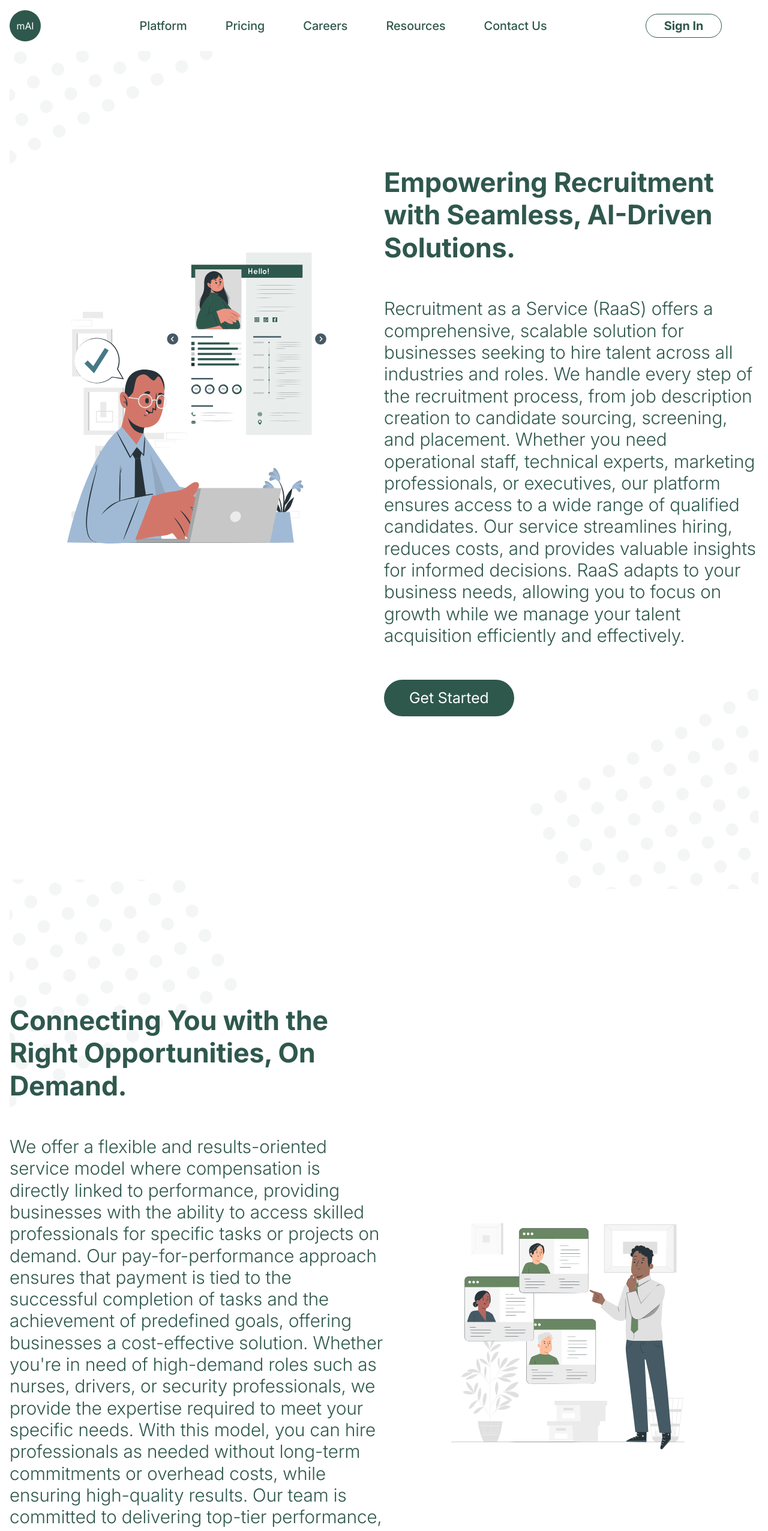
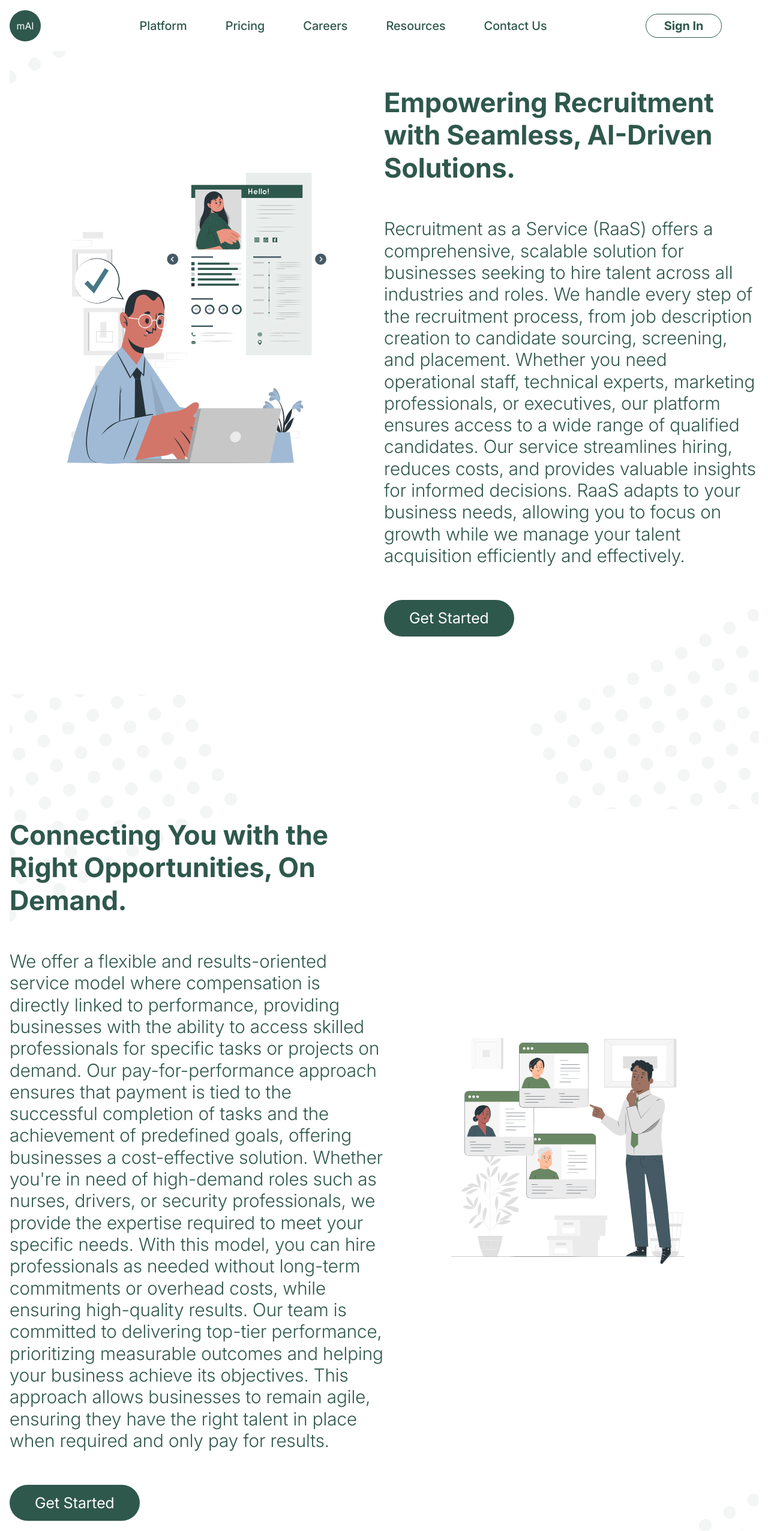
Before and after one commit to Ku-chintu/Mandal, a React (Vite) app: page /services in a window 1280 px wide. Shown: the top 2552 px of the page at 60% size. Built offline with nearby package versions, Linux system fonts and the light colour scheme.

Commit message:
Remove extra space

```diff
--- a/src/pages/Services.jsx
+++ b/src/pages/Services.jsx
@@ -7,8 +7,8 @@ import sec2top from '../assets/svg/sec2top.svg';
 function Services() {
     document.title = 'Services'
     return (
-        <div style={{marginTop: '85px'}} className="w-full p-4 container m-auto">
-            <section id='recruitment-as-services' className=' xl:grid grid-cols-2 pb-8 xl:pb-44 mt-12'>
+        <div className="w-full p-4 container m-auto">
+            <section id='recruitment-as-services' className=' xl:grid grid-cols-2 pb-8 xl:pb-44'>
 
                 <div className='flex md:justify-center align-middle items-center px-4 md:px-12 lg:px-24 relative'>
                     <div className=''>
@@ -31,7 +31,7 @@ function Services() {
                     <img src={sec2Group} alt="image1" className="hidden xl:block w-96 h-auto absolute -bottom-72 right-0" />
                 </div>
             </section>
-            <section id='applicant-on-demand' className=' xl:grid grid-cols-2 pb-44 mt-44'>
+            <section id='applicant-on-demand' className=' xl:grid grid-cols-2 pb-44'>
                 <div className='relative'>
                     <div className=' mb-8 mt-0 xl:mb-14 xl:mt-32'>
                         <h1 className='heading-2 font-bold'>Connecting You with the Right Opportunities, On Demand.</h1>
--- a/src/pages/Solutions.jsx
+++ b/src/pages/Solutions.jsx
@@ -19,8 +19,8 @@ function Services() {
         }
     }, []);
     return (
-        <div style={{marginTop: '85px'}} className="w-full p-4 container m-auto">
-            <section id='resume-parsing' className=' xl:grid grid-cols-2 pb-8 xl:pb-20 mt-12'>
+        <div className="w-full p-4 container m-auto">
+            <section id='resume-parsing' className=' xl:grid grid-cols-2 pb-8 xl:pb-20'>
 
                 <div className='hidden xl:flex md:justify-center align-middle items-center px-4 md:px-12 lg:px-24 relative'>
                     <div className=''>
```
